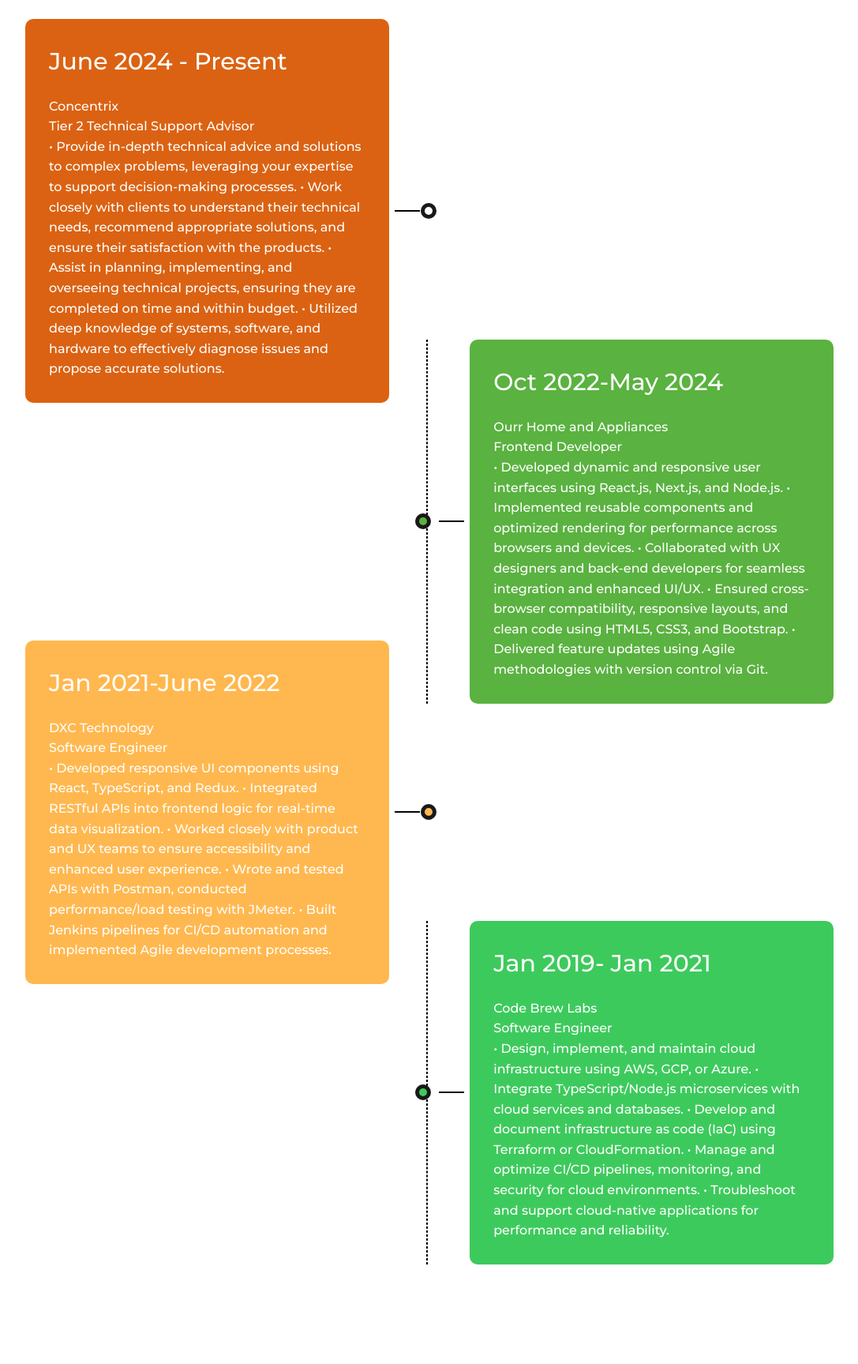
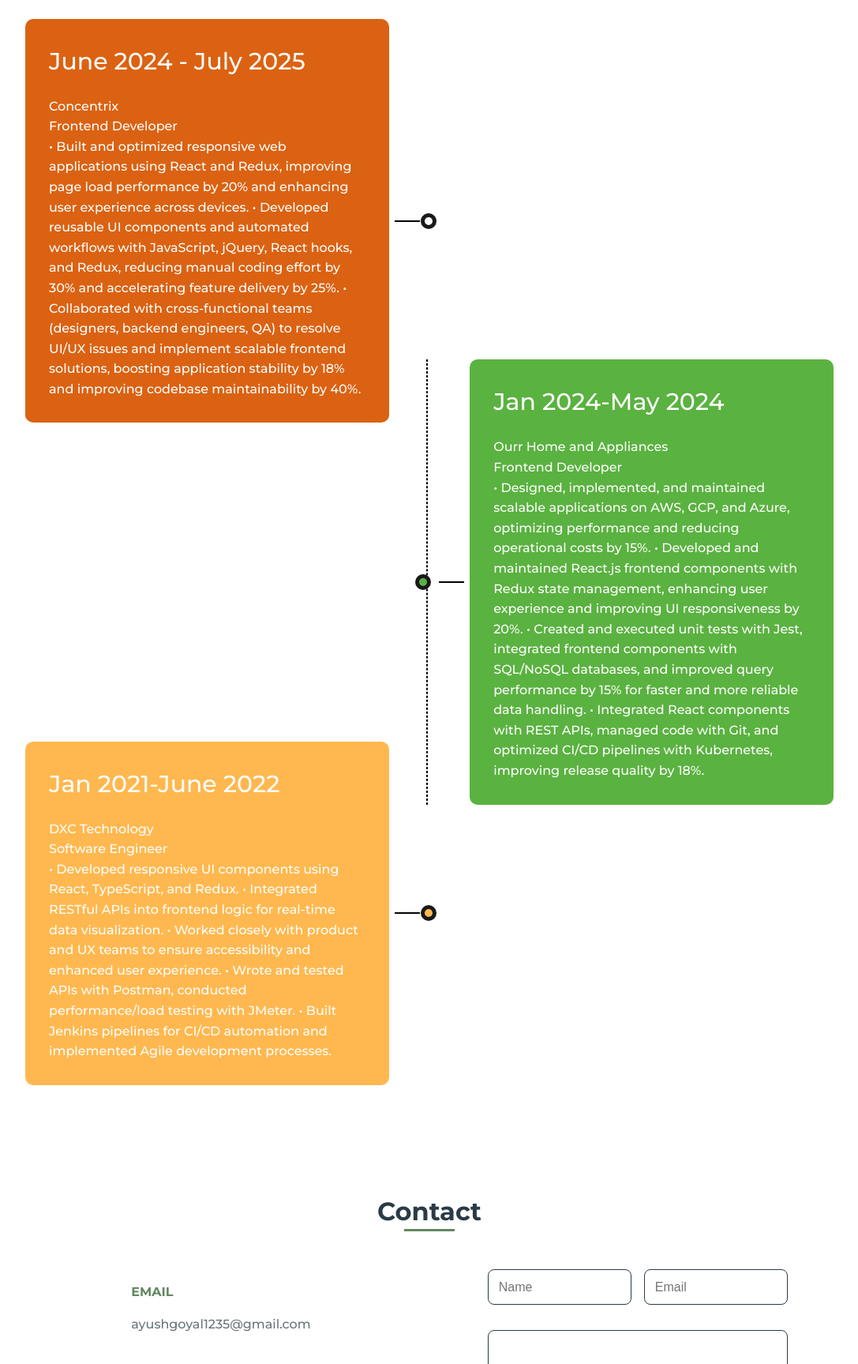
Before and after one commit to AyushStu/AyushStu.github.io, a plain HTML site: page index.html in a window 1280 px wide. Shown: the part 2520-4247 px from the top of the page at 79% size, without its empty margins (96-1183 px from the left). Drawn offline with nearby package versions, Linux system fonts and the light colour scheme.

Commit message:
New Final

```diff
--- a/index.html
+++ b/index.html
@@ -26,7 +26,7 @@
 
                 <div class="nav__menu" id="nav-menu">
                     <ul class="nav__list">
-                        <li class="nav__item"><a href="./assets/Resume_Ayush.pdf" class="nav__link active">Resume</a></li>
+                        <li class="nav__item"><a href="./assets/Resume_Ayush_Goyal.pdf" class="nav__link active">Resume</a></li>
                         <li class="nav__item"><a href="#home" class="nav__link ">Home</a></li>
                         <li class="nav__item"><a href="#about" class="nav__link">About</a></li>
                         <li class="nav__item"><a href="#skills" class="nav__link">Skills</a></li>
@@ -85,7 +85,6 @@
                     <div class="skills__box">
                         <h3 class="skills__subtitle">Technologies</h3>
                         <span class="skills__name">Linux</span>
-                        <span class="skills__name">C++</span>
                         <span class="skills__name">Azure</span>
                         <span class="skills__name">React.js</span>
                         <span class="skills__name">Express.js</span>
@@ -96,18 +95,11 @@
                         <span class="skills__name">Css</span>
                         <span class="skills__name">Javascript</span>
                         <span class="skills__name">MySQL</span>
-                        <span class="skills__name">JAVA</span>
-                        <span class="skills__name">Python</span>
-                        <span class="skills__name">Technical Support</span>
-                        <span class="skills__name">C# .NET</span>
-                        <span class="skills__name">MS Office</span>
 
                         <h3 class="skills__subtitle">Tools</h3>
-                        <span class="skills__name">VS code</span>
                         <span class="skills__name">MS VS</span>
                         <span class="skills__name">JMeter</span>
                         <span class="skills__name">LoadRunner</span>
-                        <span class="skills__name">Informatica</span>
 
                     </div>
 
@@ -127,13 +119,15 @@
 
                         <div class="card">
                             <div class="card-body">
-                                <h1 class="card-title">June 2024 - Present</h1>
+                                <h1 class="card-title">June 2024 - July 2025</h1>
                                 <p class="card-detail">Concentrix<br>
-                                   Tier 2 Technical Support Advisor<br>
-                                    •	Provide in-depth technical advice and solutions to complex problems, leveraging your expertise to support decision-making processes.
-                                    •	Work closely with clients to understand their technical needs, recommend appropriate solutions, and ensure their satisfaction with the products.
-                                    •	Assist in planning, implementing, and overseeing technical projects, ensuring they are completed on time and within budget.
-                                    •	Utilized deep knowledge of systems, software, and hardware to effectively diagnose issues and propose accurate solutions.
+                                   Frontend Developer<br>
+                                    • Built and optimized responsive web applications using React and Redux, improving page load performance by 20% and
+                                    enhancing user experience across devices.
+                                    • Developed reusable UI components and automated workflows with JavaScript, jQuery, React hooks, and Redux, reducing
+                                    manual coding effort by 30% and accelerating feature delivery by 25%.
+                                    • Collaborated with cross-functional teams (designers, backend engineers, QA) to resolve UI/UX issues and implement
+                                    scalable frontend solutions, boosting application stability by 18% and improving codebase maintainability by 40%.
 
                                 </p>
                             </div>
@@ -141,16 +135,17 @@
 
                         <div class="card">
                             <div class="card-body">
-                                <h1 class="card-title">Oct 2022-May 2024</h1>
+                                <h1 class="card-title">Jan 2024-May 2024</h1>
                                 <p class="card-detail">Ourr Home and Appliances<br>
                                     Frontend Developer<br>
-                                    •  Developed dynamic and responsive user interfaces using React.js, Next.js, and Node.js.
-                                    • Implemented reusable components and optimized rendering for performance across browsers and devices.
-                                    • Collaborated with UX designers and back-end developers for seamless integration and enhanced UI/UX.
-                                    • Ensured cross-browser compatibility, responsive layouts, and clean code using HTML5, CSS3, and Bootstrap.
-                                    • Delivered feature updates using Agile methodologies with version control via Git.
-
-
+                                    • Designed, implemented, and maintained scalable applications on AWS, GCP, and Azure, optimizing performance and
+                                    reducing operational costs by 15%.
+                                        • Developed and maintained React.js frontend components with Redux state management, enhancing user experience and
+                                        improving UI responsiveness by 20%.
+                                        • Created and executed unit tests with Jest, integrated frontend components with SQL/NoSQL databases, and improved
+                                        query performance by 15% for faster and more reliable data handling.
+                                        • Integrated React components with REST APIs, managed code with Git, and optimized CI/CD pipelines with Kubernetes,
+                                        improving release quality by 18%.
 
                                 </p>
                             </div>
@@ -170,21 +165,7 @@
                                 </p>
                             </div>
                         </div>
-                        <div class="card">
-                            <div class="card-body">
-                                <h1 class="card-title">Jan 2019- Jan 2021</h1>
-                                <p class="card-detail"> Code Brew Labs <br>
 
-                                    Software Engineer <br>
-
-                                    •	Design, implement, and maintain cloud infrastructure using AWS, GCP, or Azure.
-                                    •	Integrate TypeScript/Node.js microservices with cloud services and databases.
-                                    •	Develop and document infrastructure as code (IaC) using Terraform or CloudFormation.
-                                    •	Manage and optimize CI/CD pipelines, monitoring, and security for cloud environments.
-                                    •	Troubleshoot and support cloud-native applications for performance and reliability.
-                                    </p>
-                            </div>
-                        </div>
                     </div>
                 </div>
             </section>
```
Also changed, not shown: 4 other files.
